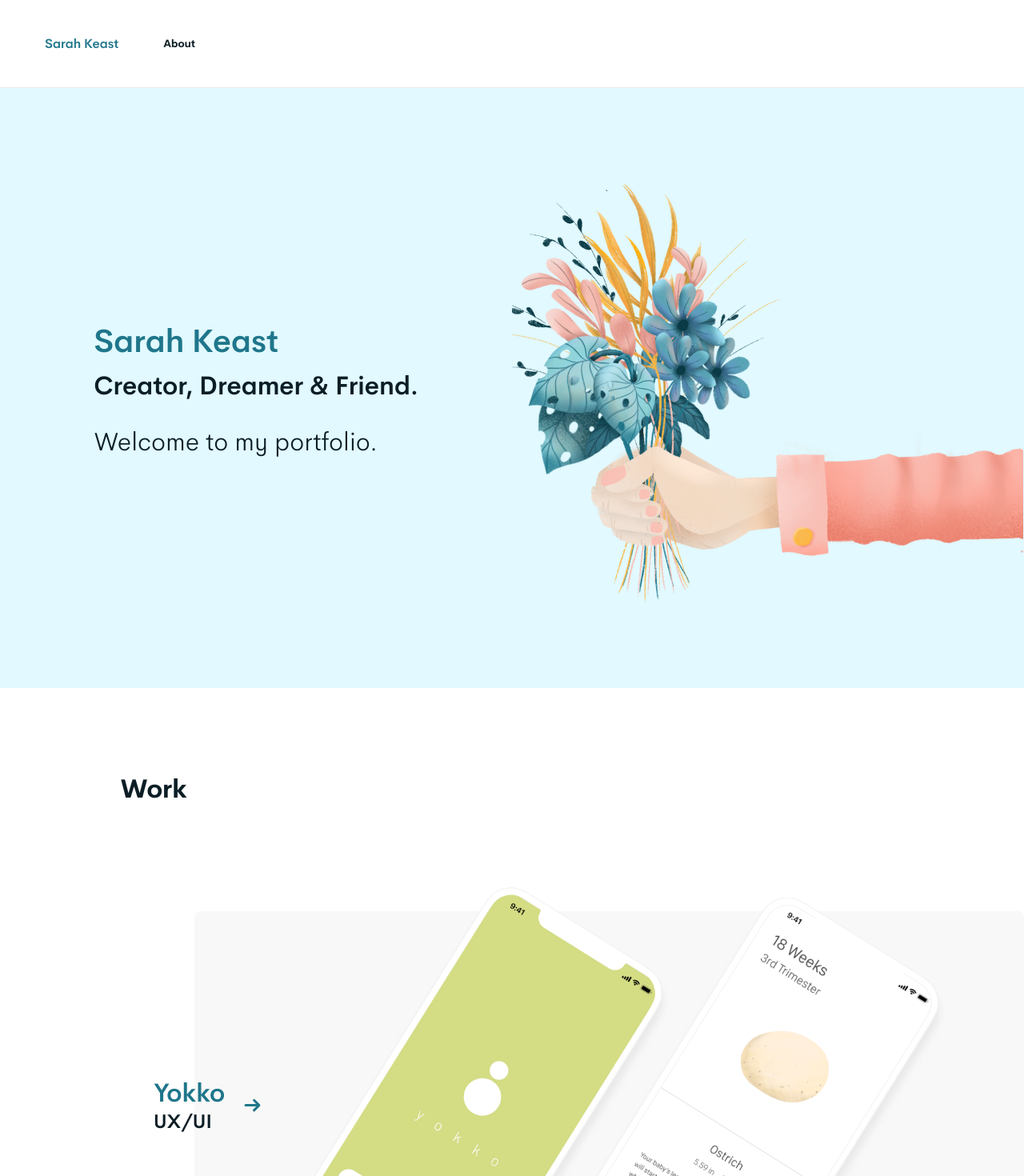
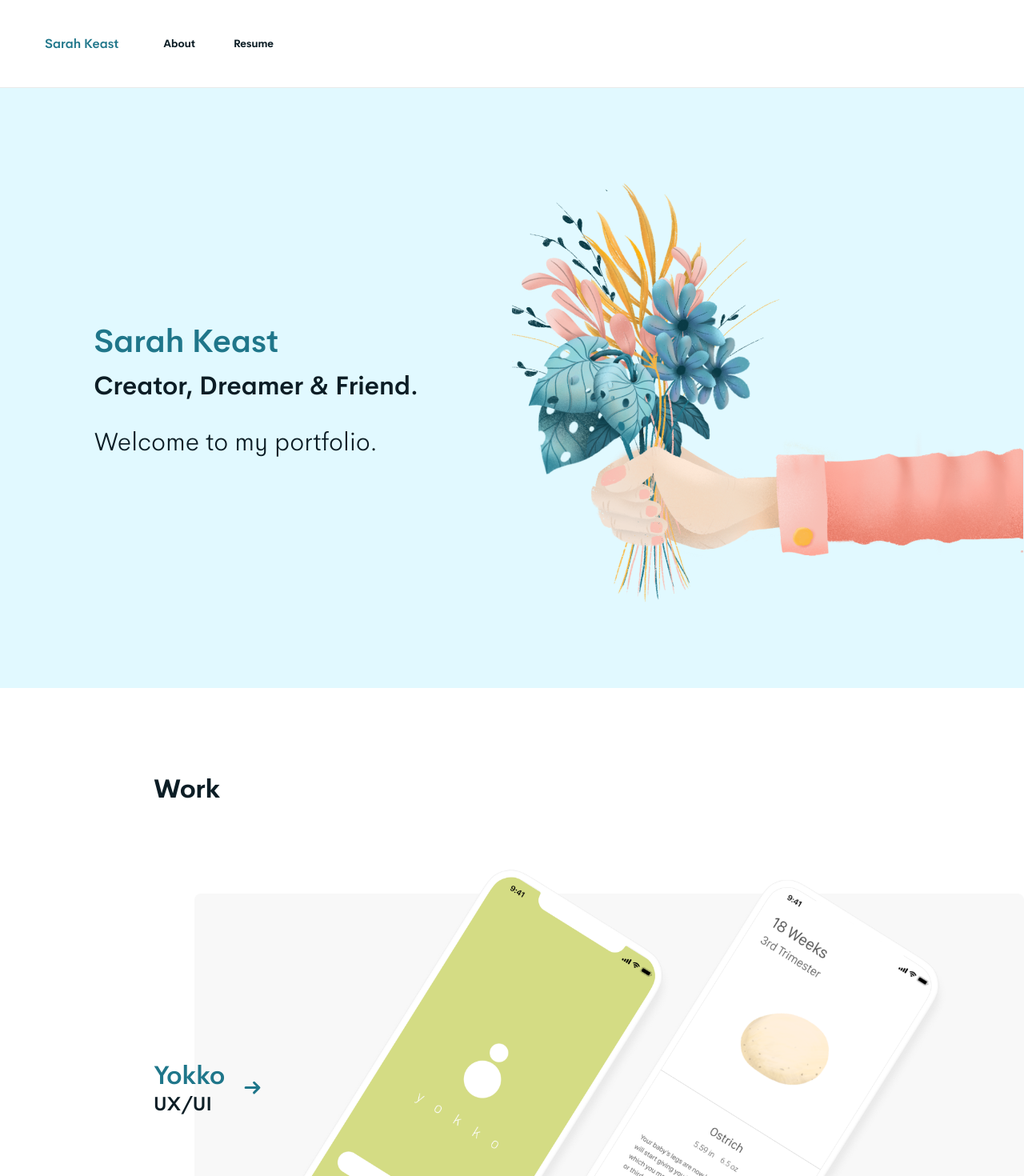
Before and after one commit to JoelChev/sarahhkeast_portfolio, a React (Create React App) app in the folder sarahhkeast_portfolio/: page / in a window 1280 px wide. Shown: the top 1470 px of the page at 80% size. Built offline with nearby package versions, Linux system fonts and the light colour scheme.

Commit message:
Added resume links to the header

```diff
--- a/sarahhkeast_portfolio/src/components/header.jsx
+++ b/sarahhkeast_portfolio/src/components/header.jsx
@@ -57,6 +57,9 @@ const Header = () => {
                         :
                         <a className={`${header}__about`} href='/about' >About</a>
                 }
+                <a className={`${header}__resume`} href={`${process.env.PUBLIC_URL}/SarahKeastResume.pdf`} target="_blank" rel="noopener noreferrer">
+                    Resume
+                </a>
             </div>
             <div className={`${header}__mobile-container`}>
                 <button className={`${header}__mobile-menu-button`}
@@ -79,10 +82,13 @@ const Header = () => {
                                 <div className={`${menuModal}__menu-option-container`}>
                                     <a className={`${menuModal}__menu-option`} href='/'>
                                         Home
-                                </a>
+                                    </a>
                                     <a className={`${menuModal}__menu-option`} href='/about'>
                                         About
-                                </a>
+                                    </a>
+                                    <a className={`${menuModal}__menu-option`} href={`${process.env.PUBLIC_URL}/SarahKeastResume.pdf`} target="_blank" rel="noopener noreferrer">
+                                        Resume
+                                    </a>
                                 </div>
                             </div>
                         </div>
--- a/sarahhkeast_portfolio/src/pages/about-page.jsx
+++ b/sarahhkeast_portfolio/src/pages/about-page.jsx
@@ -69,7 +69,7 @@ class AboutPage extends Component {
                             Resumé
                         </h4>
                         <a className={`${aboutPage}__resume-item`}
-                            href={`${process.env.PUBLIC_URL}/resume.pdf`} target="_blank" rel="noopener noreferrer">
+                            href={`${process.env.PUBLIC_URL}/SarahKeastResume.pdf`} target="_blank" rel="noopener noreferrer">
                             <span className={`${aboutPage}__resume-text`}>Sarah Keast Resumé</span>
                             <img className={`${aboutPage}__resume-image`}
                                 src={LinkBlue}
--- a/sarahhkeast_portfolio/src/styles/components/header.scss
+++ b/sarahhkeast_portfolio/src/styles/components/header.scss
@@ -63,6 +63,19 @@
         border-bottom: 1.5px solid $color-black;
     }
 
+    &__resume {
+        color: $color-black;
+        font-weight: 600;
+        font-size: 13.2791px;
+        line-height: 33px;
+        text-decoration: none;
+        margin-left: 48px;
+        &:hover, &:active {
+            text-decoration: underline;
+            text-decoration-color: $color-black;
+        }
+    }
+
     &__mobile-container {
         display: flex;
         padding-left: 18px;
--- a/sarahhkeast_portfolio/src/styles/components/menu-modal.scss
+++ b/sarahhkeast_portfolio/src/styles/components/menu-modal.scss
@@ -42,12 +42,12 @@
     @keyframes slide-down
     {
         from {height:0px; opacity: 0;}
-        to {height:234px; opacity: 1;}
+        to {height:283px; opacity: 1;}
     }
 
     @keyframes slide-up
     {
-        from {height:234px; opacity: 1;}
+        from {height:283px; opacity: 1;}
         to {height:0px; opacity: 0;}
     }
 
--- a/sarahhkeast_portfolio/src/styles/components/project-card.scss
+++ b/sarahhkeast_portfolio/src/styles/components/project-card.scss
@@ -1,6 +1,6 @@
 .project-card {
 
-    margin: 132px 0;
+    margin: 110px 0 220px;
     display: flex;
     align-items: center;
     justify-content: space-between;
@@ -14,7 +14,7 @@
         -moz-outline-style: none;
     }
     @media (max-width: $breakpoint-tablet) {
-        margin: 56px 0;
+        margin: 56px 0 110px;
         flex-direction: column-reverse;
     }
 
--- a/sarahhkeast_portfolio/src/styles/pages/landing-page.scss
+++ b/sarahhkeast_portfolio/src/styles/pages/landing-page.scss
@@ -113,19 +113,19 @@
     &__project-list-title {
         display: flex;
         width: 30%;
-        align-items: center;
-        justify-content: center;
         font-size: 32px;
         line-height: 41px;
         font-weight: 600;
+        align-items: flex-start;
+        justify-content: flex-start;
+        margin-left: 15%;
         @media (max-width: $breakpoint-desktop) {
             font-size: 24px;
             font-weight: 600;
             line-height: 30px;
         }
         @media (max-width: $breakpoint-tablet) {
-            align-items: flex-start;
-            justify-content: flex-start;
+            margin-left: 0;
         }
 
     }
@@ -134,9 +134,9 @@
         display: flex;
         background-color: $color-blue-3;
         height: 345px;
+        margin-top: -36px;
         width: 100%;
         @media (max-width: $breakpoint-tablet) {
-            margin-top: -36px;
             flex-direction: column;
             justify-content: flex-start;
             align-items: flex-start;
```
Also changed, not shown: 1 other file (tests, documents, lock files or other folders).
